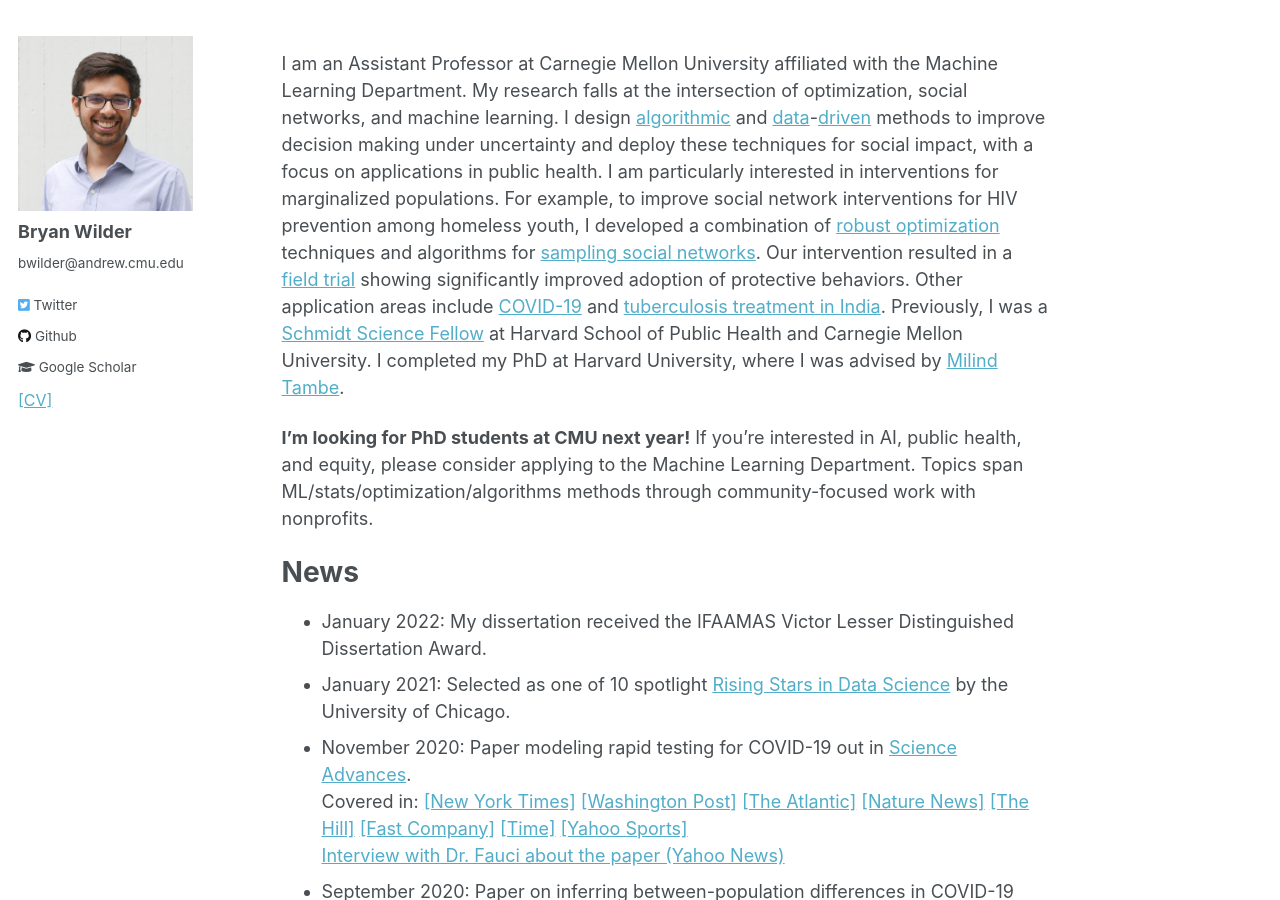
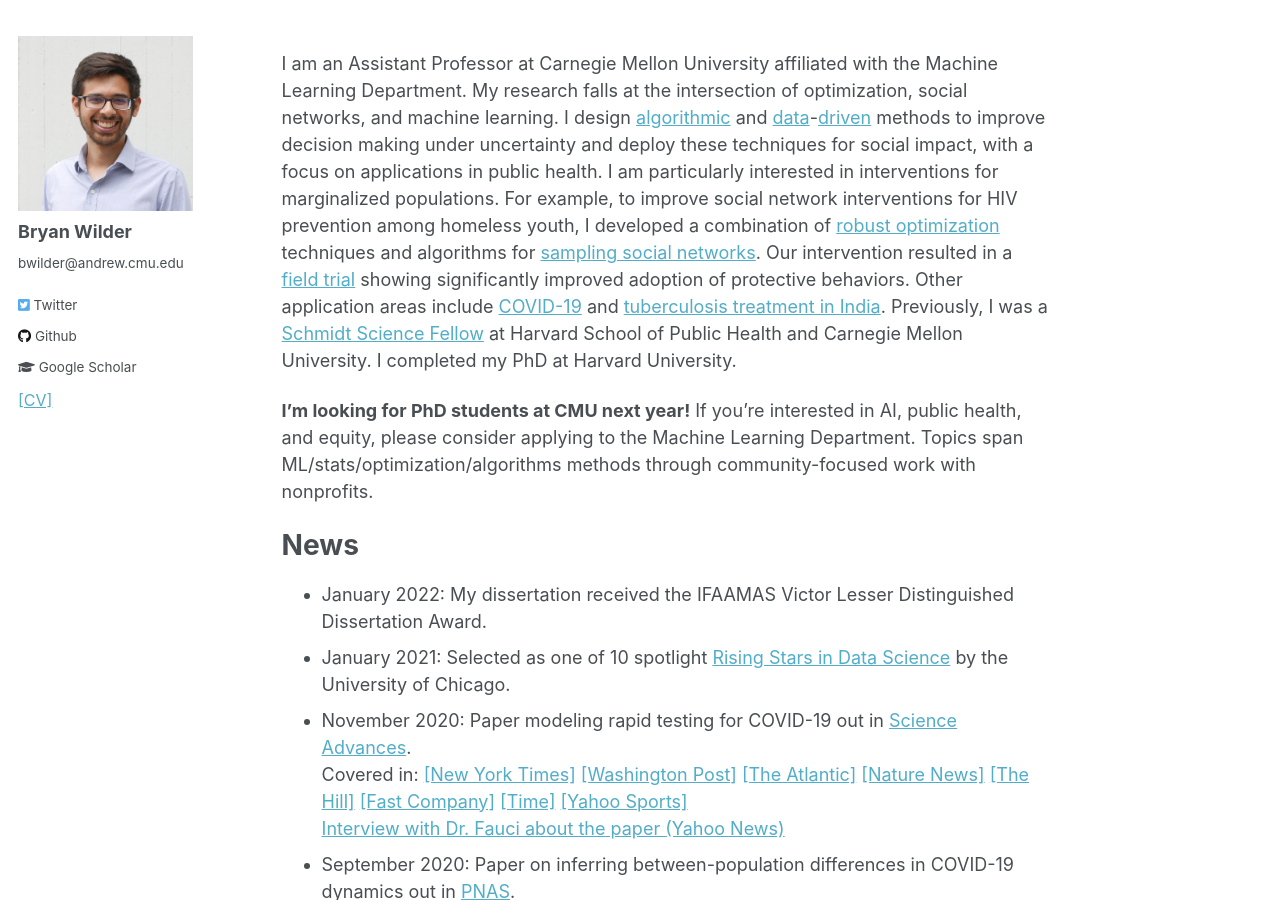
Before and after one commit to bryanwilder/bryanwilder.github.io, a Jekyll site: the page built from _pages/about.md, in a window 1280 px wide and 900 px high. Built offline with Jekyll 4.4.1, drawn with Linux system fonts in a browser that asks for light colours.

Commit message:
Update about.md

```diff
--- a/_pages/about.md
+++ b/_pages/about.md
@@ -7,7 +7,7 @@ redirect_from:
   - /about/
   - /about.html
 ---
-I am an Assistant Professor at Carnegie Mellon University affiliated with the Machine Learning Department. My research falls at the intersection of optimization, social networks, and machine learning. I design [algorithmic](files/aaai_unknown_network_final.pdf) and [data](files/aaai_melding.pdf)-[driven](https://arxiv.org/abs/1905.13732) methods to improve decision making under uncertainty and deploy these techniques for social impact, with a focus on applications in public health. I am particularly interested in interventions for marginalized populations. For example, to improve social network interventions for HIV prevention among homeless youth, I developed a combination of [robust optimization](https://arxiv.org/abs/1710.00996) techniques and algorithms for [sampling social networks](files/aaai_unknown_network_final.pdf). Our intervention resulted in a [field trial](https://arxiv.org/pdf/2009.09559.pdf) showing significantly improved adoption of protective behaviors. Other application areas include [COVID-19](https://www.pnas.org/content/early/2020/09/23/2010651117) and [tuberculosis treatment in India](https://arxiv.org/abs/1902.01506). Previously, I was a [Schmidt Science Fellow](https://schmidtsciencefellows.org/) at Harvard School of Public Health and Carnegie Mellon University. I completed my PhD at Harvard University, where I was advised by [Milind Tambe](https://www.seas.harvard.edu/directory/mtambe).
+I am an Assistant Professor at Carnegie Mellon University affiliated with the Machine Learning Department. My research falls at the intersection of optimization, social networks, and machine learning. I design [algorithmic](files/aaai_unknown_network_final.pdf) and [data](files/aaai_melding.pdf)-[driven](https://arxiv.org/abs/1905.13732) methods to improve decision making under uncertainty and deploy these techniques for social impact, with a focus on applications in public health. I am particularly interested in interventions for marginalized populations. For example, to improve social network interventions for HIV prevention among homeless youth, I developed a combination of [robust optimization](https://arxiv.org/abs/1710.00996) techniques and algorithms for [sampling social networks](files/aaai_unknown_network_final.pdf). Our intervention resulted in a [field trial](https://arxiv.org/pdf/2009.09559.pdf) showing significantly improved adoption of protective behaviors. Other application areas include [COVID-19](https://www.pnas.org/content/early/2020/09/23/2010651117) and [tuberculosis treatment in India](https://arxiv.org/abs/1902.01506). Previously, I was a [Schmidt Science Fellow](https://schmidtsciencefellows.org/) at Harvard School of Public Health and Carnegie Mellon University. I completed my PhD at Harvard University.
 
 **I'm looking for PhD students at CMU next year!** If you're interested in AI, public health, and equity, please consider applying to the Machine Learning Department. Topics span ML/stats/optimization/algorithms methods through community-focused work with nonprofits.
 
```
